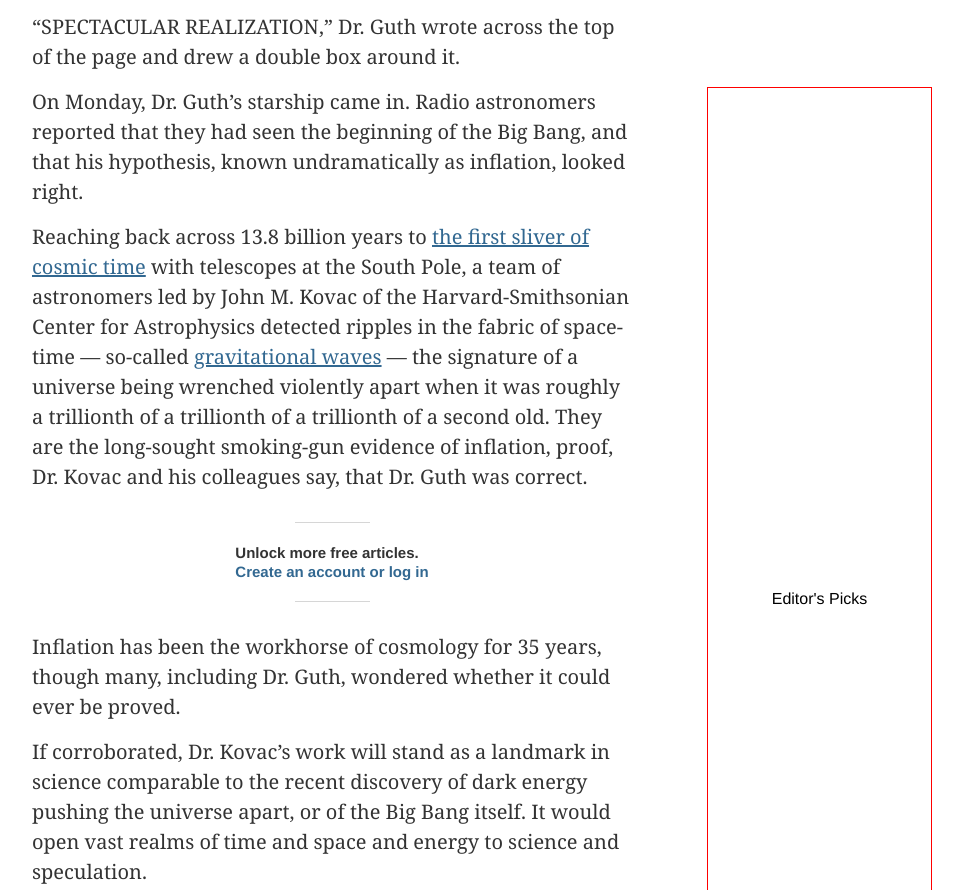
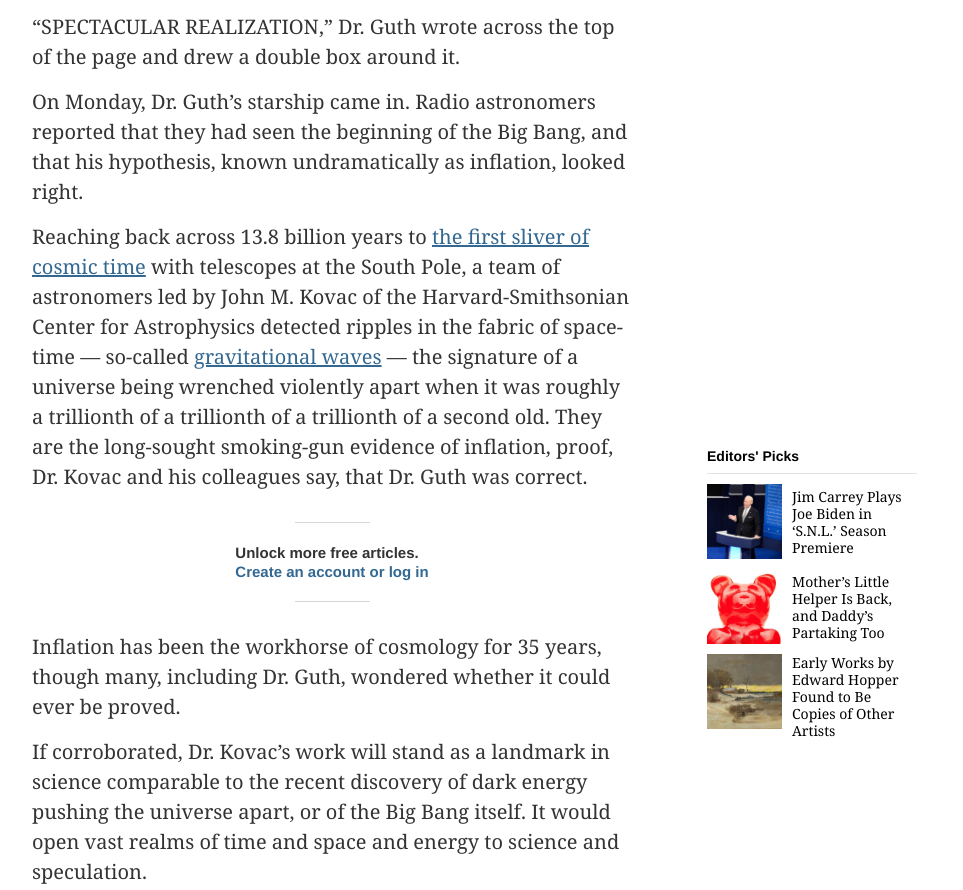
Before and after one commit to cjsellwood/article_clone, a plain HTML site: page index.html in a window 1280 px wide. Shown: the part 1531-2421 px from the top of the page, without its empty margins (308-1271 px from the left). Drawn offline with Linux system fonts and the light colour scheme.

Commit message:
Aside done

```diff
--- a/index.html
+++ b/index.html
@@ -188,7 +188,30 @@
           hypothesis, known undramatically as inflation, looked right.
         </p>
         <aside class="editors-picks">
-          <div>Editor's Picks</div>
+          <div>
+            <h6>Editors' Picks</h6>
+            <a class="editor-link" href="#">
+              <div class="editor-content">
+                <img class="editor-image" src="images/editor1.jpg" />
+                <p>Jim Carrey Plays Joe Biden in ‘S.N.L.’ Season Premiere</p>
+              </div>
+            </a>
+            <a class="editor-link" href="#">
+              <div class="editor-content">
+                <img class="editor-image" src="images/editor2.jpg" />
+                <p>Mother’s Little Helper Is Back, and Daddy’s Partaking Too</p>
+              </div>
+            </a>
+            <a class="editor-link" href="#">
+              <div class="editor-content">
+                <img class="editor-image" src="images/editor3.jpg" />
+                <p>
+                  Early Works by Edward Hopper Found to Be Copies of Other
+                  Artists
+                </p>
+              </div>
+            </a>
+          </div>
         </aside>
         <p>
           Reaching back across 13.8 billion years to
--- a/styles.css
+++ b/styles.css
@@ -145,10 +145,43 @@ body {
 .editors-picks {
   grid-column: 3 / span 1;
   grid-row: span 6;
-  border: 1px solid red;
   display: flex;
   justify-content: center;
   align-items: center;
+  margin-right: 15px;
+}
+
+.editors-picks h6 {
+  padding-bottom: 10px;
+  border-bottom: 1px solid rgb(226, 226, 226);
+  font-weight: 700;
+  font-size: 14px;
+}
+
+.editor-link {
+  text-decoration: none;
+  color: black;
+  font-size: 14px;
+  line-height: 17px;
+  font-family: Georgia, "Times New Roman", Times, serif;
+}
+
+.editor-link:hover {
+  text-decoration: underline;
+}
+
+.editor-content {
+  display: flex;
+  margin: 10px 0;
+}
+
+.editor-content p {
+  margin: auto 0 auto 10px;
+}
+
+.editor-image {
+  width: 75px;
+  height: 75px;
 }
 
 .figure1 {
```
Also changed, not shown: images/editor1.jpg (added), images/editor2.jpg (added), images/editor3.jpg (added).
